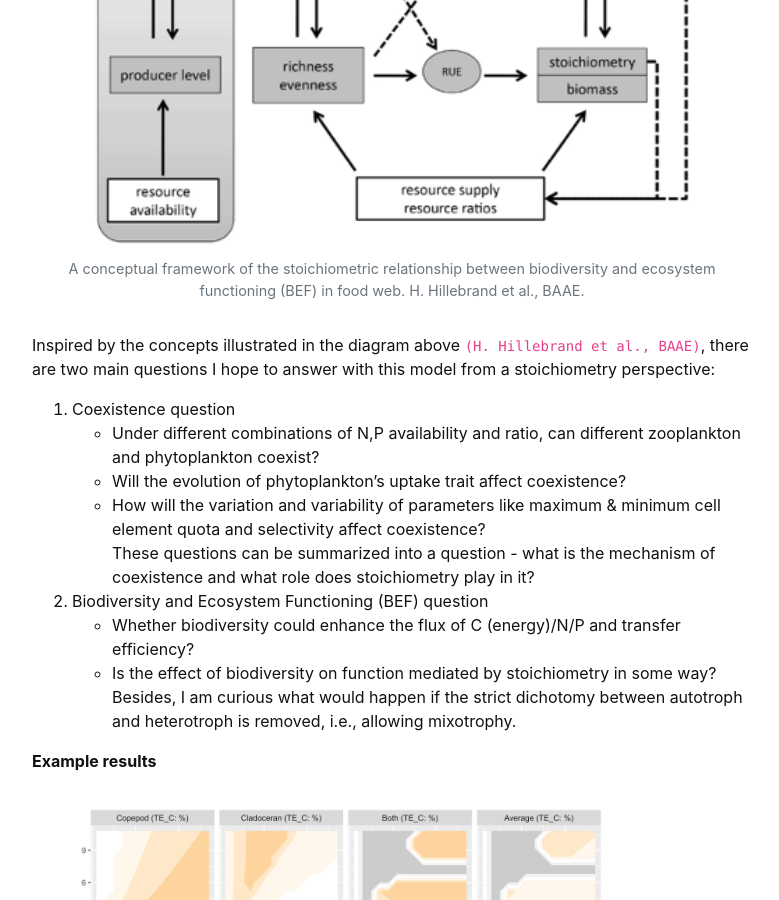
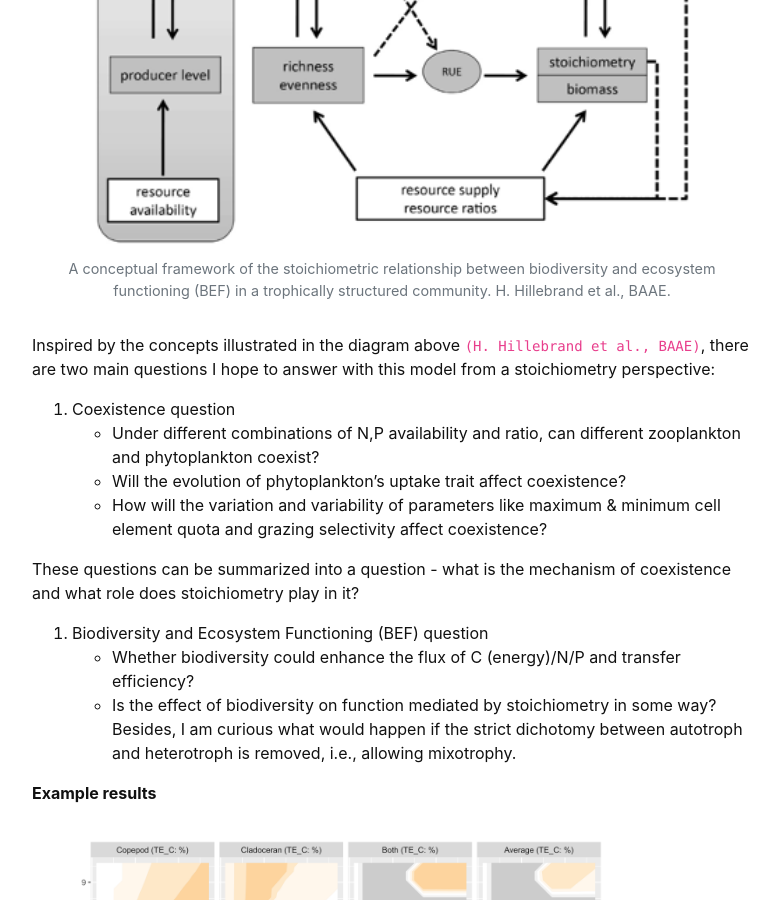
Before and after one commit to junkun-ren/PersonalWebsite, a Jekyll site: the page built from content/0-research.md, in a window 1280 px wide and 900 px high, scrolled down 3471 px. Shown: the whole window, without its empty margins (248-1027 px from the left). Built offline with Jekyll 4.4.1, drawn with Linux system fonts in a browser that asks for light colours.

Commit message:
Update 0-research.md

````diff
--- a/content/0-research.md
+++ b/content/0-research.md
@@ -42,14 +42,14 @@ Given the single consumer-single producer model, it is natural to wonder whether
 If the two zooplankton can actually coexist, will that enhance the coexistence of multiple phytoplankton as well? Because aside from phytoplankton competing for resources, there also exists apparent competition between phytoplankton enabled by the existence of zooplankton. One resource and one zooplankton could promote the coexistence of two phytoplankton if there are trade-offs between these two phytoplankton regarding to resources and grazing. Therefore, it is reasonable to predict that 2 resources and 2 zooplankton might be able to maintain the coexistence of more phytoplankton. And the coexistence of these phytoplankton can in turn support two zooplankton as well.
 
 **Questions to answer**<a name="subparagraph3"></a>
-{% include figure.html img="BEF stoichiometry framework.png" alt="BEF stoichiometry framework illustration" caption="A conceptual framework of the stoichiometric relationship between biodiversity and ecosystem functioning (BEF) in food web. H. Hillebrand et al., BAAE." width="90%" %}
-
+{% include figure.html img="BEF stoichiometry framework.png" alt="BEF stoichiometry framework illustration" caption="A conceptual framework of the stoichiometric relationship between biodiversity and ecosystem functioning (BEF) in a trophically structured community. H. Hillebrand et al., BAAE." width="90%" %}
 
 Inspired by the concepts illustrated in the diagram above ```(H. Hillebrand et al., BAAE)```, there are two main questions I hope to answer with this model from a stoichiometry perspective:
 1. Coexistence question
  - Under different combinations of N,P availability and ratio, can different zooplankton and phytoplankton coexist?
  - Will the evolution of phytoplankton's uptake trait affect coexistence?
- - How will the variation and variability of parameters like maximum & minimum cell element quota and selectivity affect coexistence?<br/>
+ - How will the variation and variability of parameters like maximum & minimum cell element quota and grazing selectivity affect coexistence?<br/>
+
  These questions can be summarized into a question - what is the mechanism of coexistence and what role does stoichiometry play in it?
 
 2. Biodiversity and Ecosystem Functioning (BEF) question
````
